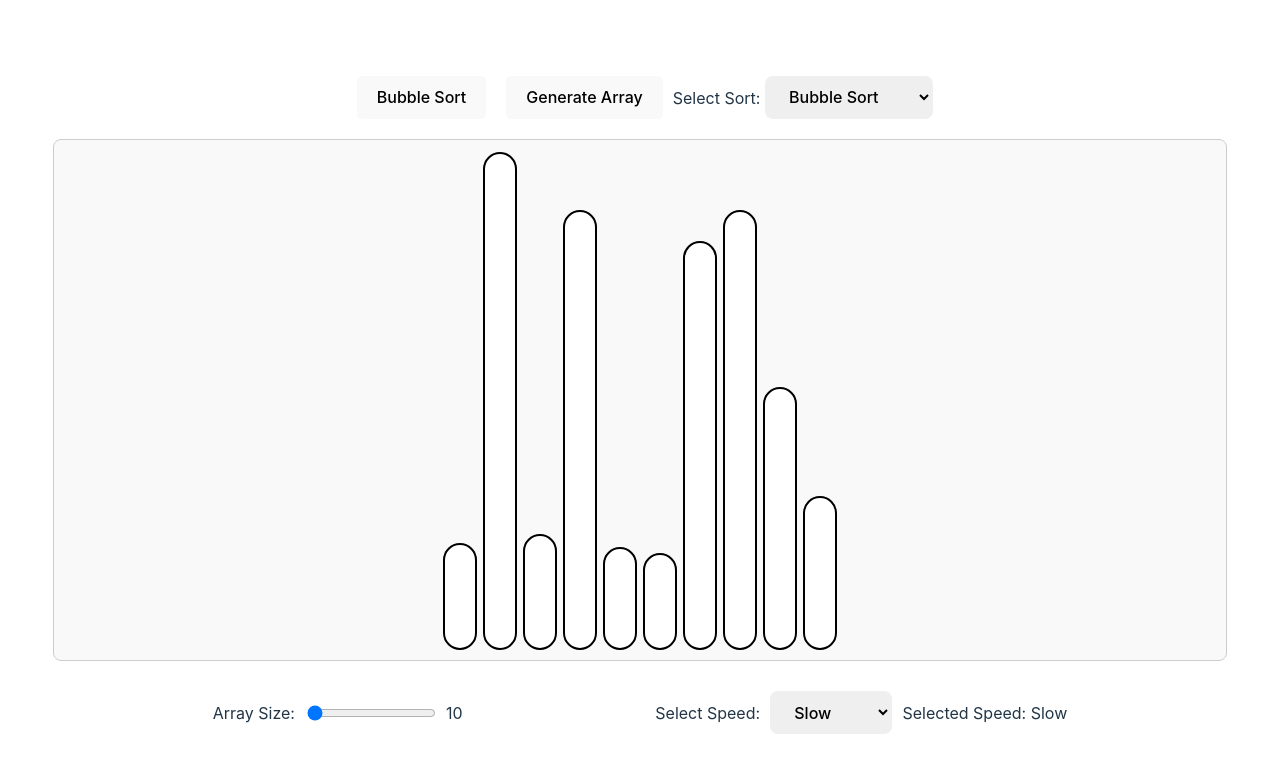
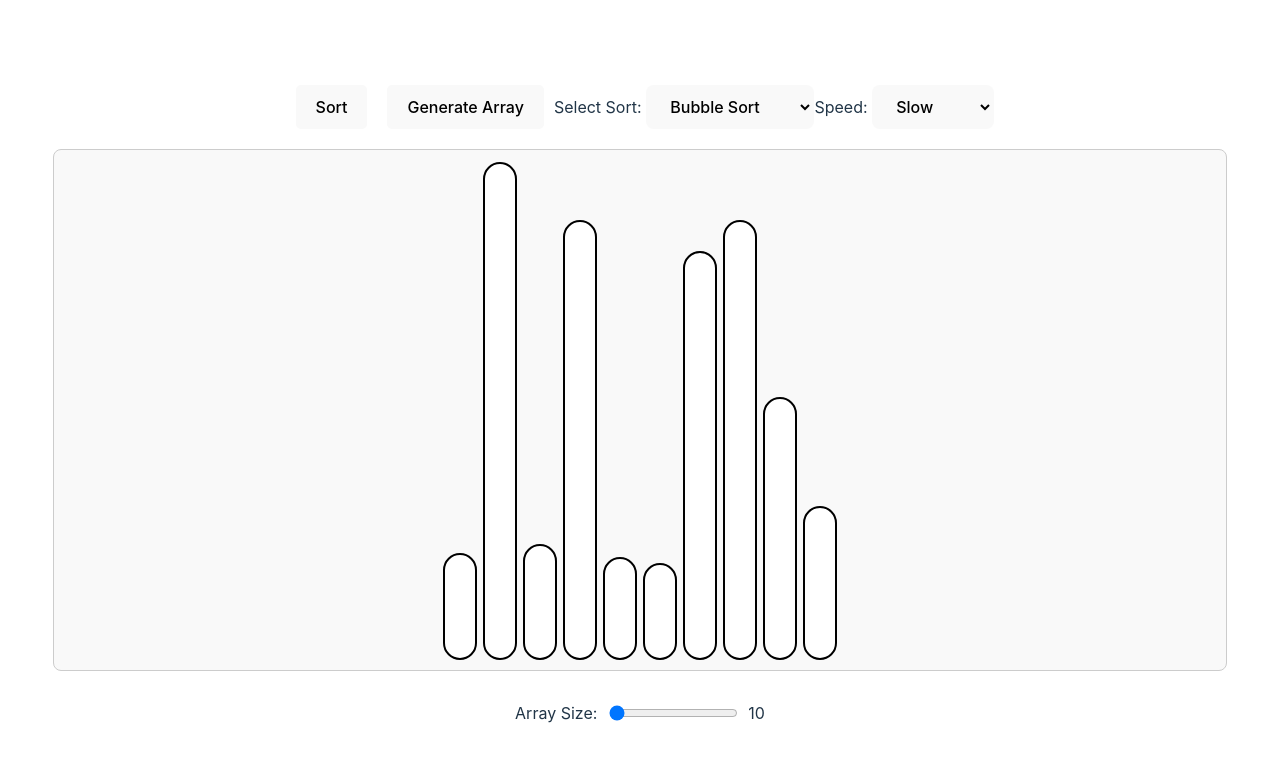
Before and after one commit to Akshat-Kalra/React-Sorting-Visualizer, a React (Vite) app: page / in a window 1280 px wide. Shown: the top 772 px of the page. Built offline with nearby package versions, Linux system fonts and the light colour scheme.

Commit message:
improved design

```diff
--- a/src/Components/SortingVisualizer.jsx
+++ b/src/Components/SortingVisualizer.jsx
@@ -153,13 +153,13 @@ function SortingVisualizer() {
     <>
       <div className="button-container">
         <button className={`${selectedSort !== "Bubble" ? "hidden" : ""}`} onClick={bubbleSort} disabled={isSorting}>
-          Bubble Sort
+        Sort
         </button>
         <button className={`${selectedSort !== "Insertion" ? "hidden" : ""}`} onClick={insertionSort} disabled={isSorting}>
-          Insertion Sort
+        Sort
         </button>
         <button className={`${selectedSort !== "Selection" ? "hidden" : ""}`} onClick={selectionSort} disabled={isSorting}>
-          Selection Sort
+        Sort
         </button>
         <button onClick={generateRandomArray} disabled={isSorting}>
           Generate Array
@@ -175,6 +175,19 @@ function SortingVisualizer() {
             <option value="Bubble">Bubble Sort</option>
             <option value="Insertion">Insertion Sort</option>
             <option value="Selection">Selection Sort</option>
+          </select>
+        </div>
+        <div>
+          <label htmlFor="speedSelector">Speed: </label>
+          <select
+            id="speedSelector"
+            name="speedSelector"
+            value={speed}
+            onChange={handleSpeedChange}
+          >
+            <option value="Slow">Slow</option>
+            <option value="Medium">Medium</option>
+            <option value="Fast">Fast</option>
           </select>
         </div>
       </div>
@@ -210,20 +223,7 @@ function SortingVisualizer() {
           />
           <span>{sliderValue}</span>
         </div>
-        <div>
-          <label htmlFor="speedSelector">Select Speed: </label>
-          <select
-            id="speedSelector"
-            name="speedSelector"
-            value={speed}
-            onChange={handleSpeedChange}
-          >
-            <option value="Slow">Slow</option>
-            <option value="Medium">Medium</option>
-            <option value="Fast">Fast</option>
-          </select>
-          <span>Selected Speed: {speed}</span>
-        </div>
+
       </div>
     </>
   );
--- a/src/index.css
+++ b/src/index.css
@@ -72,7 +72,7 @@ button:focus-visible {
   a:hover {
     color: #747bff;
   }
-  button {
+  button, select {
     background-color: #f9f9f9;
   }
 }
```
Also changed, not shown: src/Components/SortingVisualizer.css (+0 -20 lines).
